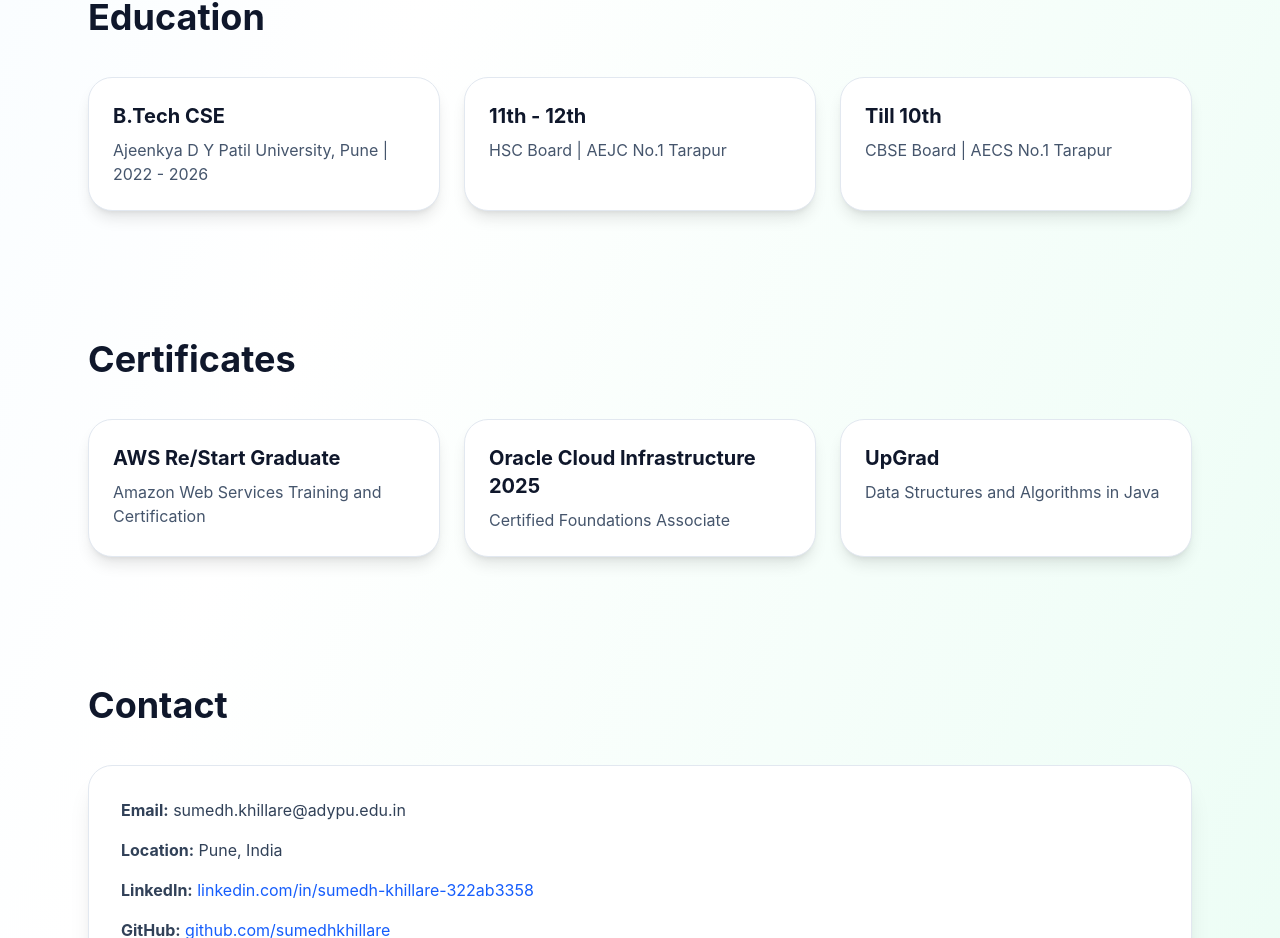
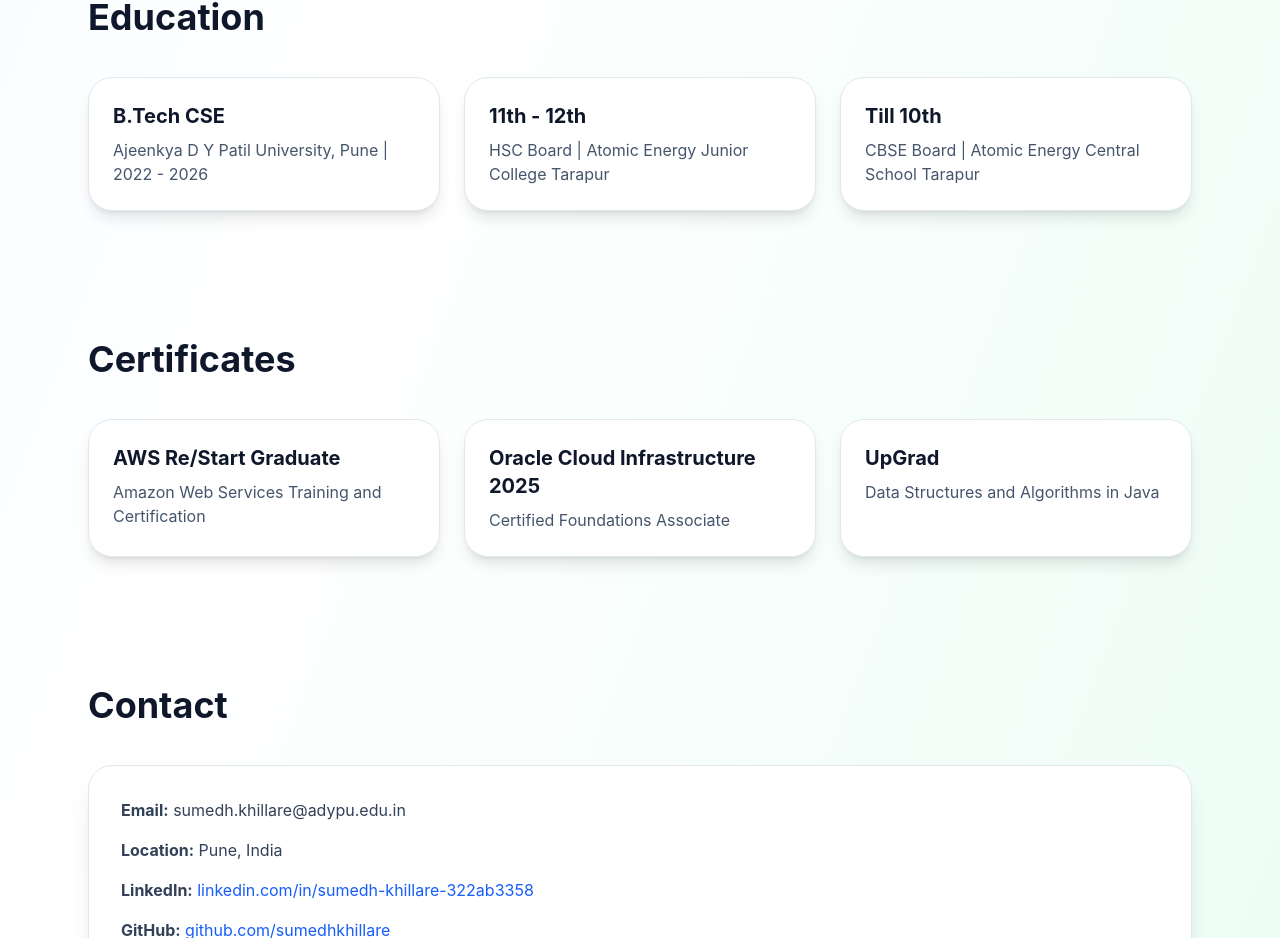
Before and after one commit to sumedhkhillare/my-portfolio, a React (Vite) app: page / in a window 1280 px wide. Shown: the part 2247-3185 px from the top of the page. Built offline with nearby package versions, Linux system fonts and the light colour scheme.

Commit message:
Update education section with full school names

```diff
--- a/src/App.jsx
+++ b/src/App.jsx
@@ -91,11 +91,11 @@ function App() {
           />
           <InfoCard
             title="11th - 12th"
-            desc="HSC Board | AEJC No.1 Tarapur"
+            desc="HSC Board | Atomic Energy Junior College Tarapur"
           />
           <InfoCard
             title="Till 10th"
-            desc="CBSE Board | AECS No.1 Tarapur"
+            desc="CBSE Board | Atomic Energy Central School Tarapur"
           />
         </div>
       </Section>
```
